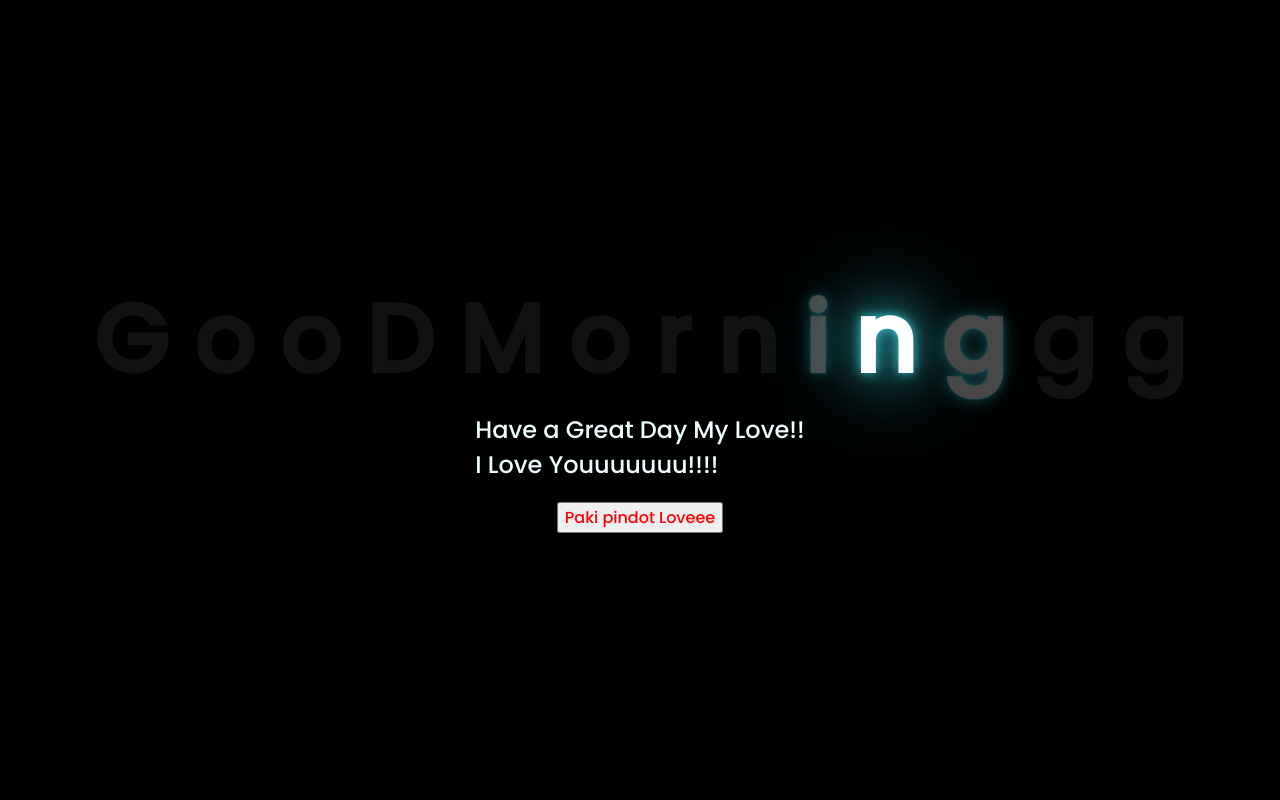
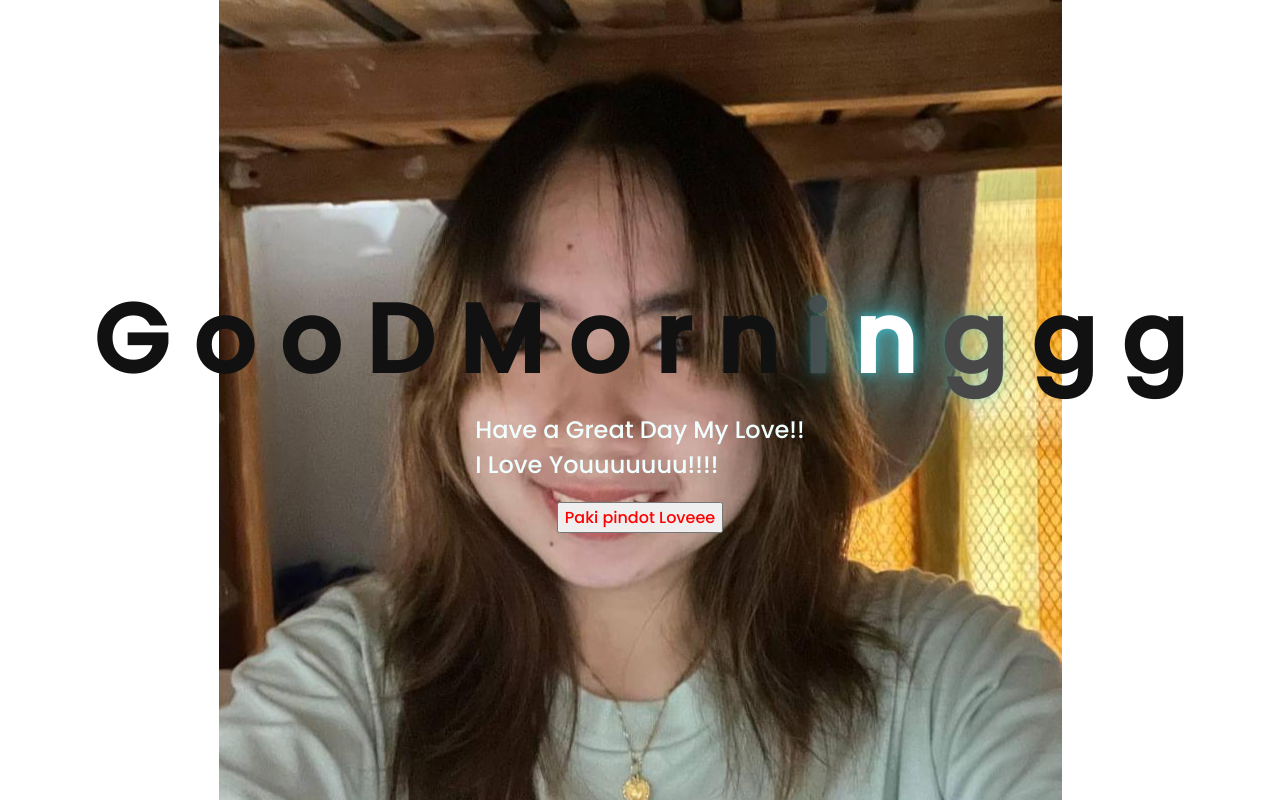
Before and after one commit to jmantioquia273/Flowers-F0r-Peppay, a plain HTML site: page index.html in a window 1280 px wide. Drawn offline with Linux system fonts and the light colour scheme.

Commit message:
Update style.css

```diff
--- a/style.css
+++ b/style.css
@@ -10,7 +10,7 @@ body{
     flex-direction: column;
     align-items: center;
     justify-content: center;
-    background-color: black;
+     background: url("photo/myhome.jpg") no-repeat center;
     margin: 0;
 }
 .greetings{
```
